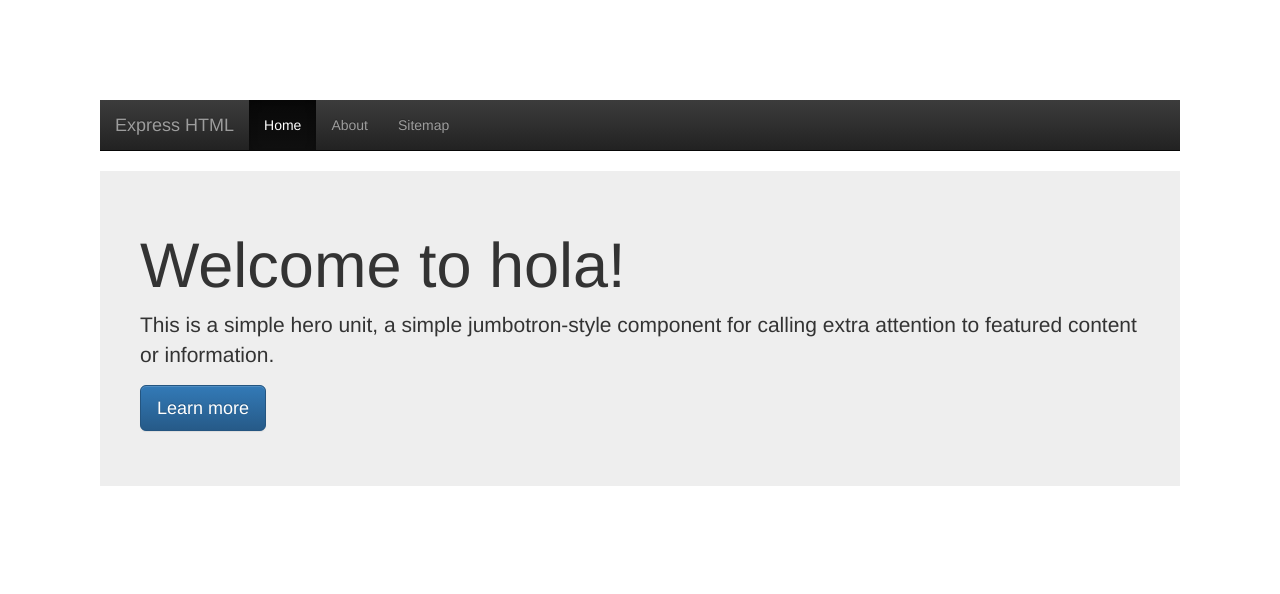
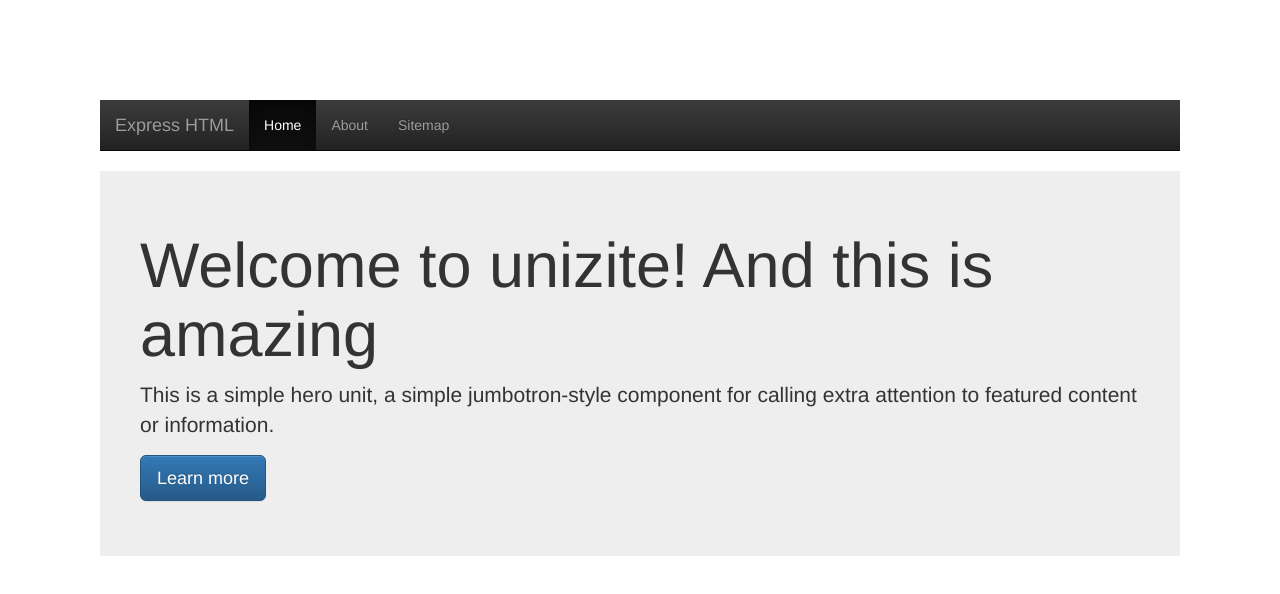
Before and after one commit to estevevg/wpmkapi, a website: page index.html in a window 1280 px wide. Drawn offline with nearby package versions, Linux system fonts and the light colour scheme.

Commit message:
This is a good test

```diff
--- a/index.html
+++ b/index.html
@@ -25,7 +25,7 @@
   </div>
 </nav>
     <div class="jumbotron"  style="padding:40px;">
-      <h1>Welcome to hola!</h1>
+      <h1>Welcome to unizite! And this is amazing</h1>
       <p>This is a simple hero unit, a simple jumbotron-style component for calling extra attention to featured content or information.</p>
       <p><a class="btn btn-primary btn-lg" href="#" role="button">Learn more</a></p>
     </div>
```
